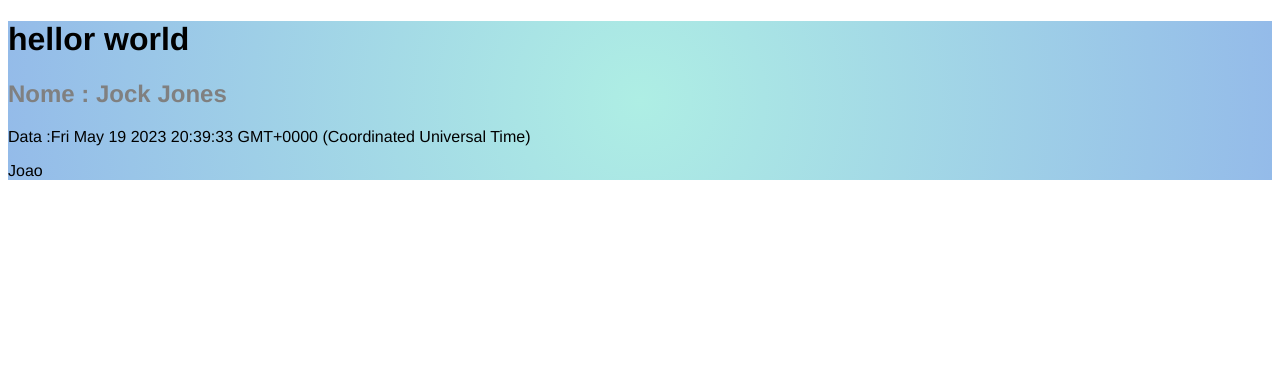
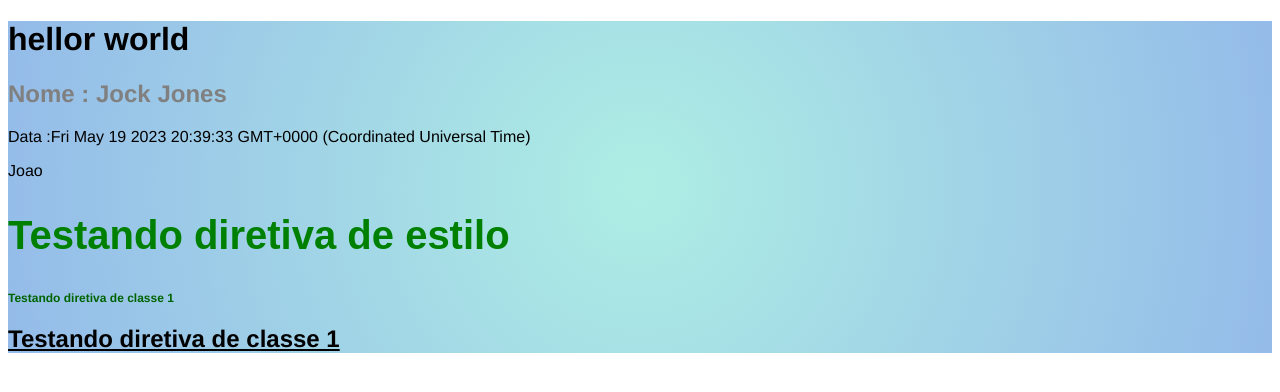
Before and after one commit to joaosaliba/angularCRUD, an Angular app in the folder crud/: page / in a window 1280 px wide. Shown: the top 392 px of the page. Built offline with nearby package versions, Linux system fonts and the light colour scheme.

Commit message:
directives: ngStyle and ngClass

```diff
--- a/crud/src/app/app.component.html
+++ b/crud/src/app/app.component.html
@@ -2,4 +2,5 @@
   <H1>hellor world</H1>
   <first-component></first-component>
   <app-parent-data [name]="userName"></app-parent-data>
+  <app-directives></app-directives>
 </div>
--- a/crud/src/app/app.module.ts
+++ b/crud/src/app/app.module.ts
@@ -5,9 +5,10 @@
 import { AppComponent } from './app.component';
 import { FirstComponentComponent } from './components/first-component/first-component.component';
 import { ParentDataComponent } from './components/parent-data/parent-data.component';
+import { DirectivesComponent } from './components/directives/directives.component';
 
 @NgModule({
-  declarations: [AppComponent, FirstComponentComponent, ParentDataComponent],
+  declarations: [AppComponent, FirstComponentComponent, ParentDataComponent, DirectivesComponent],
   imports: [BrowserModule, AppRoutingModule],
   providers: [],
   bootstrap: [AppComponent],
--- /dev/null
+++ b/crud/src/app/components/directives/directives.component.css
@@ -0,0 +1,9 @@
+.small-title{
+    font-size: 12px;
+}
+.green-title{
+    color: darkgreen;
+}
+.underline-title{
+    text-decoration: underline;
+}
--- /dev/null
+++ b/crud/src/app/components/directives/directives.component.html
@@ -0,0 +1,5 @@
+<h2 [ngStyle]="{ 'font-size': size + 'px', 'font-family': font, color }">
+  Testando diretiva de estilo
+</h2>
+<h2 [ngClass]="classes">Testando diretiva de classe 1</h2>
+<h2 [ngClass]="underline">Testando diretiva de classe 1</h2>
--- /dev/null
+++ b/crud/src/app/components/directives/directives.component.ts
@@ -0,0 +1,14 @@
+import { Component } from '@angular/core';
+
+@Component({
+  selector: 'app-directives',
+  templateUrl: './directives.component.html',
+  styleUrls: ['./directives.component.css'],
+})
+export class DirectivesComponent {
+  size = 40;
+  font = 'Arial';
+  color = 'green';
+  classes = ['green-title', 'small-title'];
+  underline = 'underline-title';
+}
```
Also changed, not shown: 1 other file (tests, documents, lock files or other folders).
